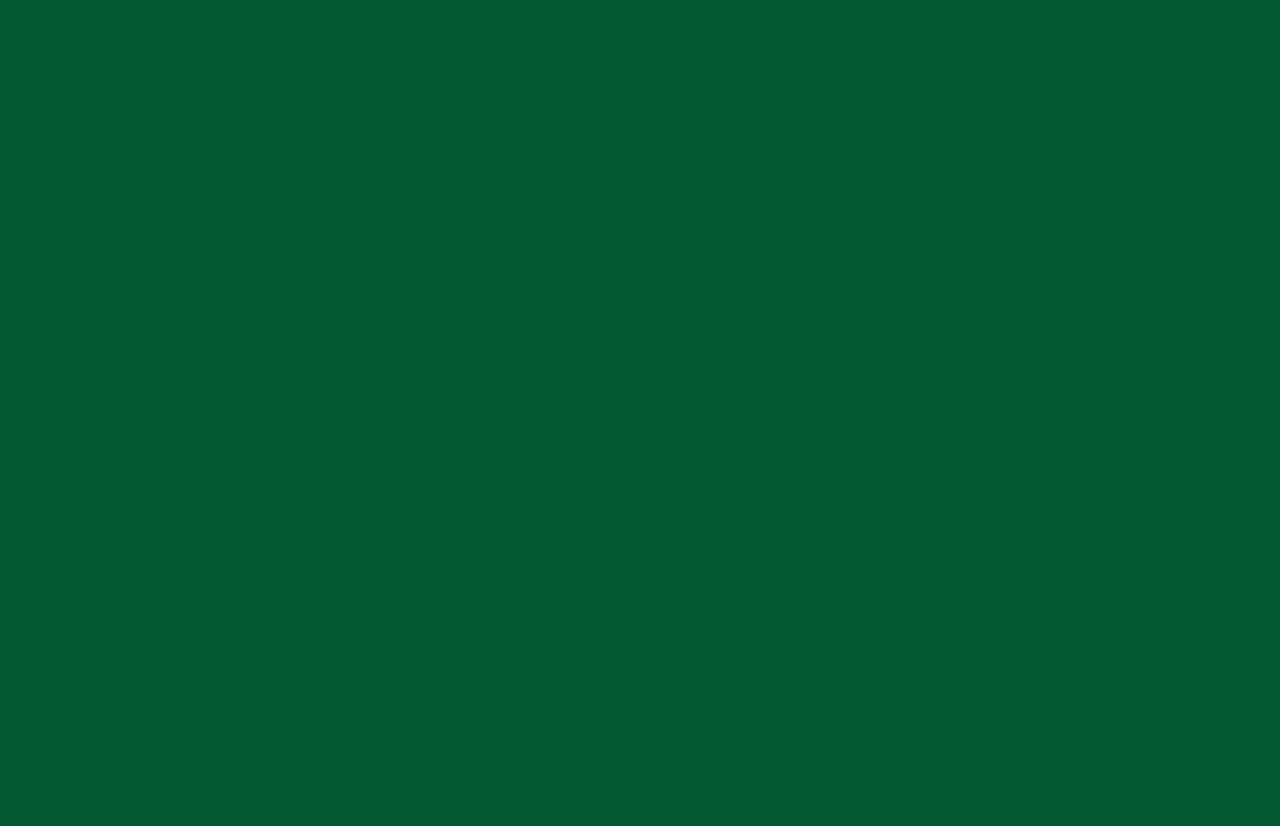
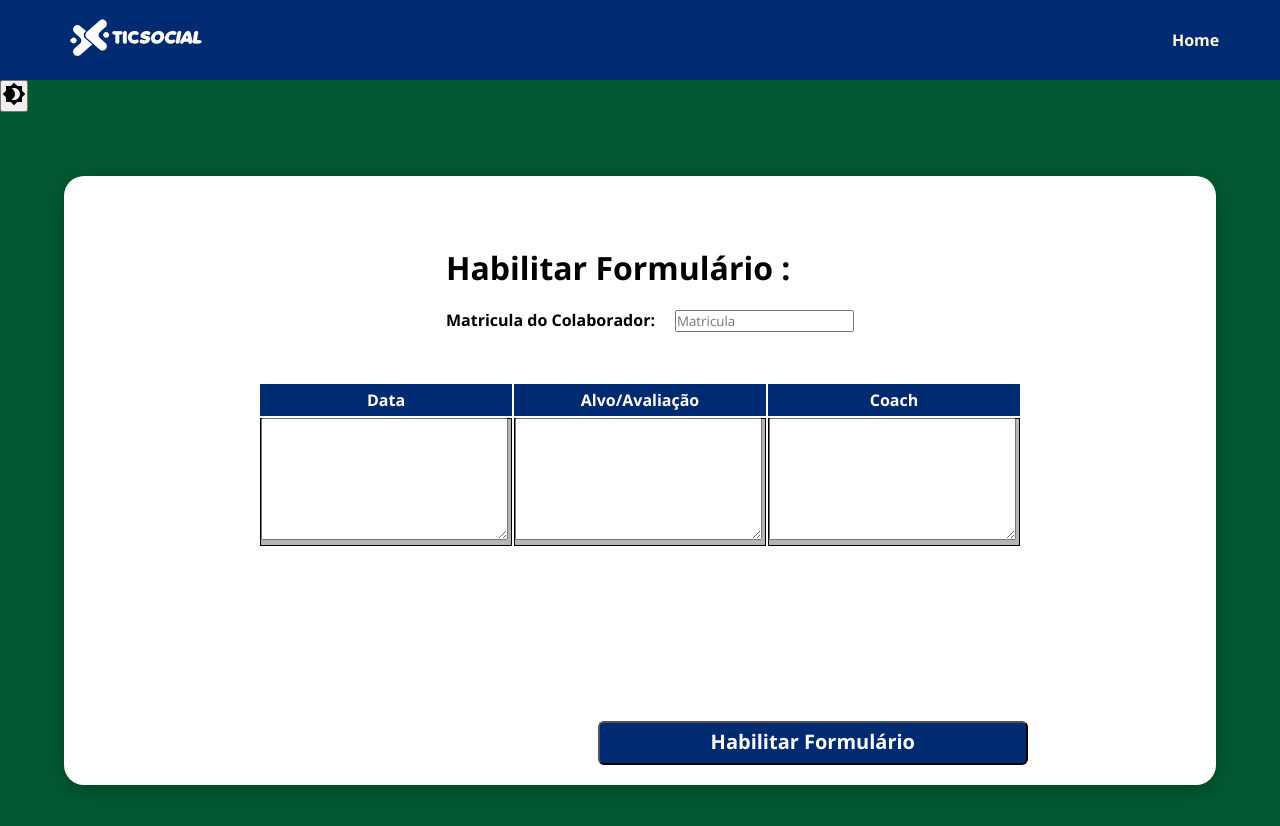
Before and after one commit to flaviaschuenquer/projeto_rumo_ao_conhecimento_javascript, a React (Create React App) app: page /HabilitarFormulario in a window 1280 px wide. Shown: the top 826 px of the page. Before the commit the page ends 800 px from the top, so only its background shows below. Built offline with nearby package versions, Linux system fonts and the light colour scheme.

Commit message:
Alteração nome pasta CriarFormulário, inclusão pasta HailitarFormulario e ajuste Forḿulário

```diff
--- a/src/pages/HabilitarFormulario/index.js
+++ b/src/pages/HabilitarFormulario/index.js
@@ -1,206 +1,110 @@
+import { Link } from 'react-router-dom'
+import { Button } from '../../components/PrimaryButton/styles'
 import React, { useState } from 'react'
-import './habilitarformulario.scss'
-import Button from '@mui/material/Button'
-import CssBaseline from '@mui/material/CssBaseline'
-import TextField from '@mui/material/TextField'
-import Link from '@mui/material/Link'
-import Grid from '@mui/material/Grid'
-import Box from '@mui/material/Box'
-import Typography from '@mui/material/Typography'
-import Container from '@mui/material/Container'
-import Navbar from '../../components/Navbar/index'
 
 import api from '../../Services/api'
 
+import Navbar from '../../components/Navbar/index'
+import Dark from '../../components/Darkmode/Dark'
+
+import './styles.scss'
+
 function HabilitarFormulario() {
-  const [usuario, setUsuario] = useState({
-    login: '',
-    nome: '',
-    data: '',
-    avaliacao: '',
-    coach: '',
-    pdi: ''
+  const [form, setForm] = useState({
+    Matricula: '',
+    Data: '',
+    Avaliacao: '',
+    Coach: '',
+    PDI: ''
   })
-
-  console.log(usuario)
+  console.log(form)
 
   async function handleSubmitOnRegister() {
-    console.log('Usuario', usuario)
-    await api.post('api/v1/usuario/salvar', usuario)
-    alert('Usuario Cadastrado com sucesso!')
+    console.log('Form', form)
+    await api.post('api/v1/form/salvar', form)
+    alert('Formulário Cadastrado com sucesso!')
   }
+  return (
+    <>
+      <Navbar />
+      <Dark />
 
-  return (
-    <div className="bg-formulario">
-      <Navbar />
       <div className="home-container">
         <div className="base-card home-card">
-          <Container component="main">
-            <CssBaseline />
-            <Box
-              sx={{
-                marginTop: 5,
-                display: 'flex',
-                flexDirection: 'column',
-                alignItems: 'center'
+          <form className="form">
+            <div className="title">
+              <h1 style={{ margin: '20px' }}>Habilitar Formulário :</h1>
+              <spam>
+                <strong style={{ margin: '20px' }}>
+                  Matricula do Colaborador:
+                </strong>
+              </spam>
+              <input
+                placeholder="Matricula"
+                value={form?.Matricula}
+                onChange={event => {
+                  setForm({ ...form, Matricula: event.target.value })
+                }}
+              />
+            </div>
+
+            <div>
+              <table>
+                <tr>
+                  <th>Data</th>
+                  <th>Alvo/Avaliação</th>
+                  <th>Coach</th>
+                </tr>
+
+                <tr>
+                  <td>
+                    <textarea
+                      className="inp"
+                      value={form?.Data}
+                      onChange={event => {
+                        setForm({ ...form, Data: event.target.value })
+                      }}
+                    />
+                  </td>
+
+                  <td>
+                    <textarea
+                      className="inp"
+                      value={form?.Meta}
+                      onChange={event => {
+                        setForm({ ...form, Avaliacao: event.target.value })
+                      }}
+                    />
+                  </td>
+
+                  <td>
+                    <textarea
+                      className="inp"
+                      value={form?.AlvoDisponivel}
+                      onChange={event => {
+                        setForm({ ...form, Coach: event.target.value })
+                      }}
+                    />
+                  </td>
+                </tr>
+              </table>
+            </div>
+
+            <Button
+              className="btnHome"
+              onClick={handleSubmitOnRegister}
+              style={{
+                marginTop: '15%',
+
+                marginLeft: '30%'
               }}
             >
-              <Box component="form" noValidate sx={{ mt: 3 }}>
-                <div style={{ margin: '20px' }}>
-                  <h2>Habilitar formulário de Avaliação:</h2>
-                  <h3>Matrícula do colaborador:</h3>
-                </div>
-                <Grid container spacing={3}>
-                  <Grid item xs={12}>
-                    <TextField
-                      type="text"
-                      autoComplete="given-name"
-                      name="login"
-                      request="true"
-                      className="maskDate"
-                      rows={4}
-                      required
-                      fullWidth
-                      id="login"
-                      label="Matrícula:"
-                      autoFocus
-                      value={usuario?.login}
-                      onChange={event => {
-                        setUsuario({ ...usuario, login: event.target.value })
-                      }}
-                    />
-                  </Grid>
-
-                  <Grid item xs={13} sm={1}>
-                    <TextField
-                      id="outlined-multiline-static"
-                      label="Multiline"
-                      multiline
-                      rows={3}
-                      type="date"
-                      name="data"
-                      className="maskDate"
-                      fullWidth
-                      id="data"
-                      label="data:"
-                      value={usuario?.data}
-                      onChange={event => {
-                        setUsuario({
-                          ...usuario,
-                          data: event.target.value
-                        })
-                      }}
-                    />
-                  </Grid>
-
-                  <Grid item xs={13} sm={5}>
-                    <TextField
-                      id="outlined-multiline-static"
-                      label="Multiline"
-                      multiline
-                      rows={3}
-                      type="text"
-                      name="avaliacao"
-                      fullWidth
-                      id="avaliacao"
-                      label="Avaliação:"
-                      value={usuario?.avaliacao}
-                      onChange={event => {
-                        setUsuario({
-                          ...usuario,
-                          avaliacao: event.target.value
-                        })
-                      }}
-                    />
-                  </Grid>
-
-                  <Grid item xs={13} sm={5}>
-                    <TextField
-                      id="outlined-multiline-static"
-                      label="Multiline"
-                      multiline
-                      rows={3}
-                      type="text"
-                      name="coach"
-                      fullWidth
-                      id="coah"
-                      label="Coach:"
-                      value={usuario?.coach}
-                      onChange={event => {
-                        setUsuario({
-                          ...usuario,
-                          coach: event.target.value
-                        })
-                      }}
-                    />
-                  </Grid>
-                  <Grid item xs={13} sm={1}>
-                    <TextField
-                      id="outlined-multiline-static"
-                      label="Multiline"
-                      multiline
-                      rows={3}
-                      type="text"
-                      name="pdi"
-                      fullWidth
-                      id="pdi"
-                      label="PDI:"
-                      value={usuario?.pdi}
-                      onChange={event => {
-                        setUsuario({
-                          ...usuario,
-                          pdi: event.target.value
-                        })
-                      }}
-                    />
-                  </Grid>
-
-                  <Grid item xs={12}>
-                    <TextField
-                      id="outlined-multiline-static"
-                      label="Multiline"
-                      multiline
-                      rows={4}
-                      type="text"
-                      name="comentariosAvaliador"
-                      fullWidth
-                      id="comentariosAvalidador"
-                      label="Comentários do Avaliador"
-                      value={usuario?.comentariosAvaliadaor}
-                      onChange={event => {
-                        setUsuario({
-                          ...usuario,
-                          comentariosAvaliador: event.target.value
-                        })
-                      }}
-                    />
-                  </Grid>
-                  <button
-                    fullWidth
-                    variant="contained"
-                    onClick={() => handleSubmitOnRegister()}
-                    sx={{ mt: 3, mb: 4 }}
-                    className="user-login__submit-button-entrar"
-                  >
-                    HABILITAR
-                  </button>
-                  <Grid container justifyContent="flex-end" marginBottom="3%">
-                    <Grid item></Grid>
-                  </Grid>
-                  <Grid container justifyContent="flex-end" marginBottom="3%">
-                    <Grid item>
-                      <Link href="/home" variant="body2">
-                        <h4 style={{ color: 'black' }}>Voltar</h4>
-                      </Link>
-                    </Grid>
-                  </Grid>
-                </Grid>
-              </Box>
-            </Box>
-          </Container>
+              Habilitar Formulário
+            </Button>
+          </form>
         </div>
       </div>
-    </div>
+    </>
   )
 }
 
--- a/src/pages/HabilitarFormulario/styles.js
+++ /dev/null
@@ -1,6 +0,0 @@
-import styled from 'styled-components'
-
-export const Title = styled.h1`
-  color: red;
-  font-size: 64px;
-`
--- /dev/null
+++ b/src/pages/HabilitarFormulario/styles.scss
@@ -0,0 +1,56 @@
+* {
+  padding: 0;
+  margin: 0;
+}
+
+body {
+  background-color: #035931;
+}
+.title {
+  margin-bottom: 50px;
+  flex-direction: column;
+}
+
+.home-container {
+  padding: 5%;
+}
+
+.notification {
+  margin-left: 85%;
+  margin-top: -7%;
+  padding: 2%;
+  color: #002a71;
+}
+
+td {
+  background-color: rgb(184, 180, 180);
+  padding: 0px;
+  border: solid 1px;
+  width: 250px;
+}
+
+th {
+  color: white;
+  background-color: #002a71;
+  padding: 5px;
+}
+
+.inp {
+  padding: 10px;
+  margin: -1px 0 0;
+  height: 100px;
+  line-height: 1.3;
+  width: 90%;
+  font-family: var(--ff-mono);
+  font-size: 1rem;
+  -moz-tab-size: 4;
+  -o-tab-size: 4;
+  tab-size: 4;
+}
+
+.form {
+  align-items: center;
+
+  display: flex;
+  flex-direction: column;
+}
--- a/src/pages/Root.js
+++ b/src/pages/Root.js
@@ -13,7 +13,8 @@ import ListaFuncionario from './ListaFuncionario'
 import AtualizarCadastro from './AtualizarCadastro'
 import Formulario from './Formulario'
 
-import HabilitarForm from './HabilitarForm'
+import CriarFormulario from './CriarFormulario'
+import HabilitarFormulario from './HabilitarFormulario'
 import Aprovacao from './Aprovacao'
 import Validacao from './Validacao'
 
@@ -40,7 +41,12 @@ function Routes() {
         />
         <Route path="/acessarCadastro" exact component={AcessarCadastro} />
         <Route path="/formulario" exact component={Formulario} />
-        <Route path="/habilitarForm" exact component={HabilitarForm} />
+        <Route path="/criarFormulario" exact component={CriarFormulario} />
+        <Route
+          path="/HabilitarFormulario"
+          exact
+          component={HabilitarFormulario}
+        />
       </Switch>
     </BrowserRouter>
   )
```
Also changed, not shown: src/pages/CriarFormulario/index.js (renamed from src/pages/HabilitarForm/index.js, +43 -3 lines), src/pages/HabilitarFormulario/habilitarformulario.scss (deleted, +0 -73 lines), src/pages/CriarFormulario/styles.scss (renamed from src/pages/HabilitarForm/styles.scss).
